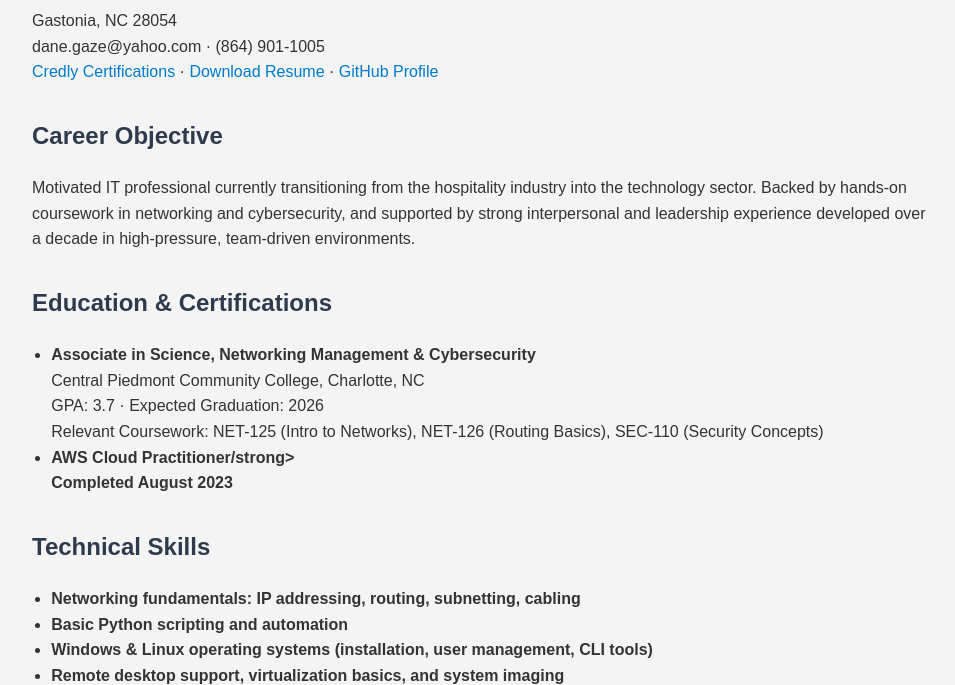
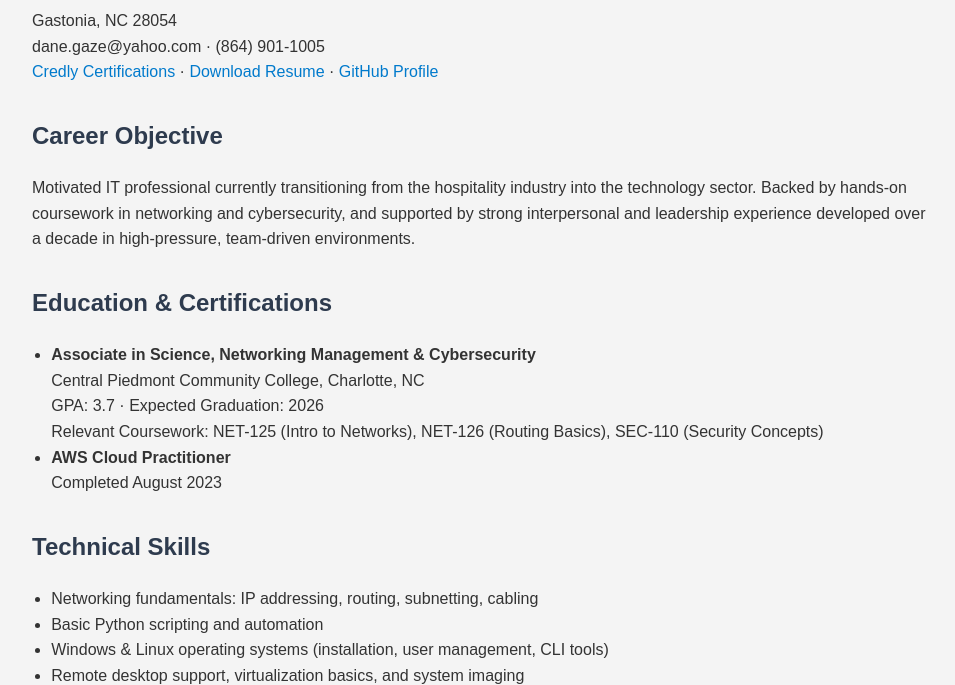
Before and after one commit to Dgaze00/dane-portfolio, a plain HTML site: page index.html in a window 1280 px wide. Shown: the part 118-803 px from the top of the page, without its empty margins (158-1113 px from the left). Drawn offline with Linux system fonts and the light colour scheme.

Commit message:
Update index.html

```diff
--- a/index.html
+++ b/index.html
@@ -61,7 +61,7 @@
         GPA: 3.7 · Expected Graduation: 2026<br>
         Relevant Coursework: NET-125 (Intro to Networks), NET-126 (Routing Basics), SEC-110 (Security Concepts)
       </li>
-      <li><strong>AWS Cloud Practitioner/strong><br>
+      <li><strong>AWS Cloud Practitioner</strong><br>
         Completed August 2023<br>
       </li>
     </ul>
```
